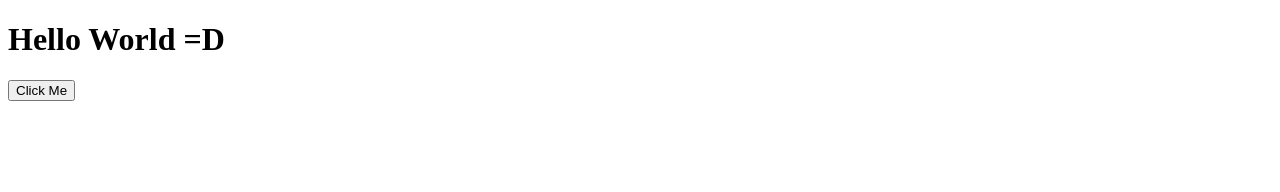
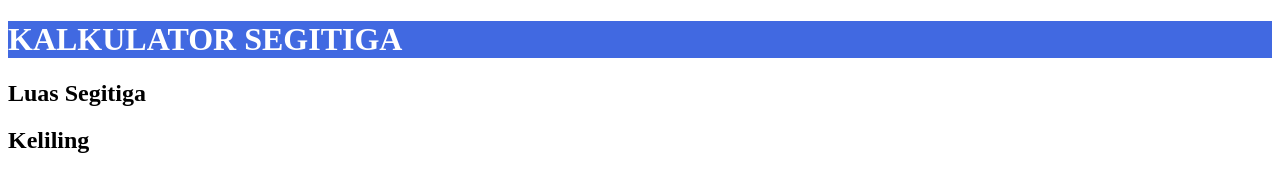
Before and after one commit to yusuf-wrhmn/RevoU_SRFC2024, a plain HTML site: page index.html in a window 1280 px wide. Drawn offline with Linux system fonts and the light colour scheme.

Commit message:
Update Index

```diff
--- a/index.html
+++ b/index.html
@@ -1,14 +1,23 @@
 <!DOCTYPE html>
 <html>
     <head>
-        <title>Test</title>
+        <title>Kalkulator Segitiga</title>
     </head>
     <body>
-        <header>
-            <h1>Hello World =D</h1>
+        <header style="background-color: royalblue; color: white;">
+            <h1>KALKULATOR SEGITIGA</h1>
         </header>
-        <article>
-            <button>Click Me</button>
-        </article>
+        <main>
+            <article>
+                <header>
+                    <h2>Luas Segitiga</h2>
+                </header>
+            </article>
+            <article>
+                <header>
+                    <h2>Keliling</h2>
+                </header>
+            </article>
+        </main>
     </body>
 </html>
```
